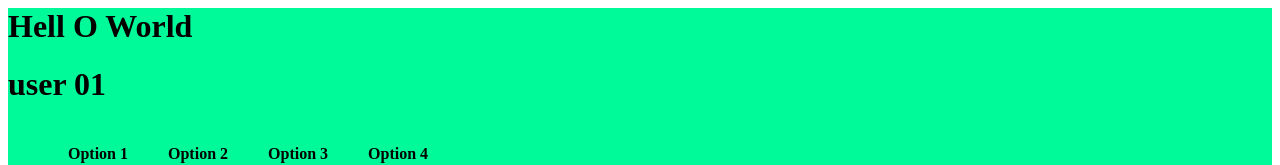
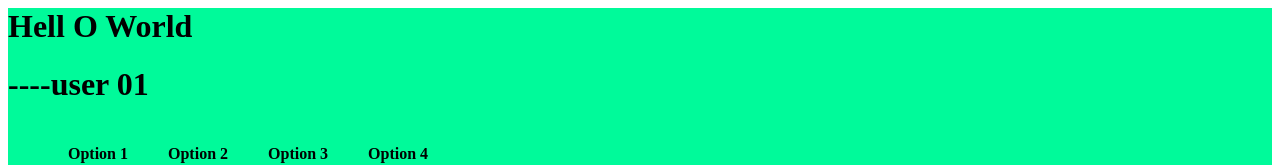
Before and after one commit to Greythhh/practise, a plain HTML site: page index.html in a window 1280 px wide. Shown: the top 165 px of the page. Drawn offline with Linux system fonts and the light colour scheme.

Commit message:
added hypen

```diff
--- a/index.html
+++ b/index.html
@@ -7,7 +7,7 @@
     <body>
         <div id="us1">
             <h1>Hell O World</h1>
-            <h1>user 01</h1>
+            <h1>----user 01</h1>
             <ul>
                 <li>Option 1</li>
                 <li>Option 2</li>
```
